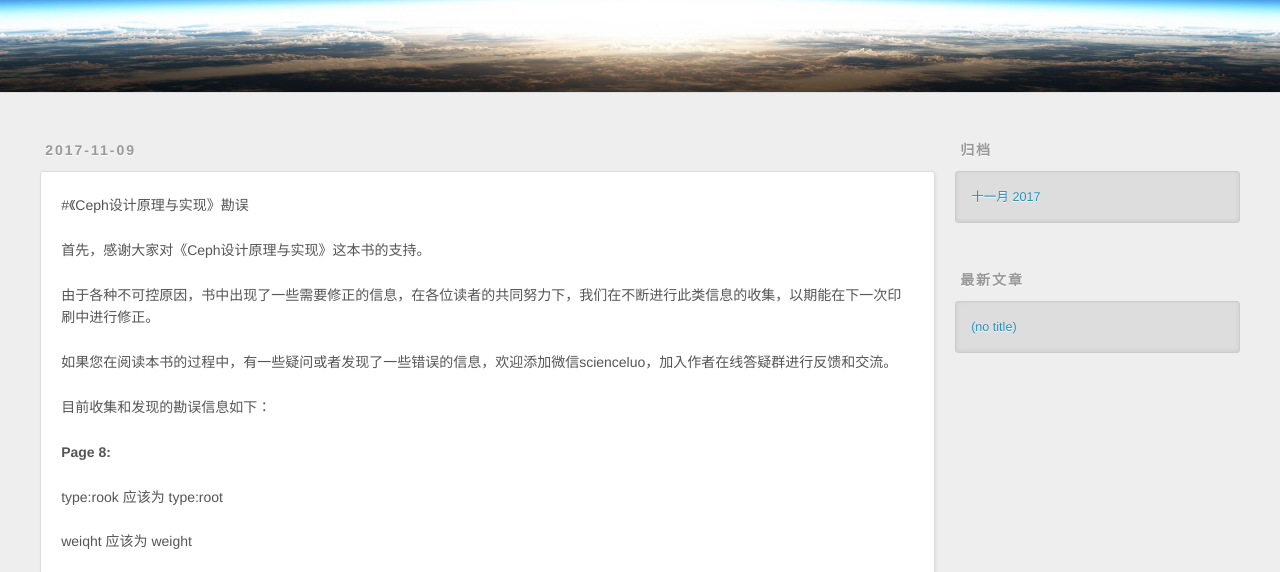
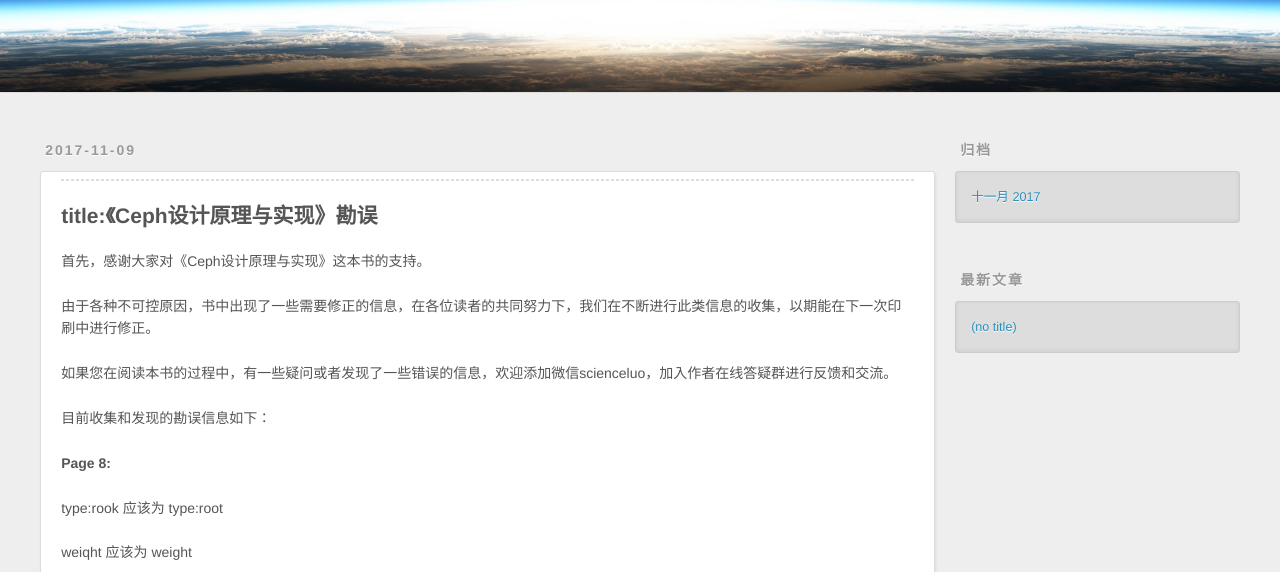
Before and after one commit to scienceluo/scienceluo.github.io, a plain HTML site: page 2017/11/09/ceph-principle-and-implementation/index.html in a window 1280 px wide. Shown: the part 208-780 px from the top of the page. Drawn offline with nearby package versions, Linux system fonts and the light colour scheme.

Commit message:
Site updated: 2017-11-09 17:28:03

```diff
--- a/2017/11/09/ceph-principle-and-implementation/index.html
+++ b/2017/11/09/ceph-principle-and-implementation/index.html
@@ -5,17 +5,17 @@
 
   <title>Ceph设计原理与实现</title>
   <meta name="viewport" content="width=device-width, initial-scale=1, maximum-scale=1">
-  <meta name="description" content="#《Ceph设计原理与实现》勘误 首先，感谢大家对《Ceph设计原理与实现》这本书的支持。 由于各种不可控原因，书中出现了一些需要修正的信息，在各位读者的共同努力下，我们在不断进行此类信息的收集，以期能在下一次印刷中进行修正。 如果您在阅读本书的过程中，有一些疑问或者发现了一些错误的信息，欢迎添加微信scienceluo，加入作者在线答疑群进行反馈和交流。 目前收集和发现的勘误信息如下： Page">
+  <meta name="description" content="title:《Ceph设计原理与实现》勘误首先，感谢大家对《Ceph设计原理与实现》这本书的支持。 由于各种不可控原因，书中出现了一些需要修正的信息，在各位读者的共同努力下，我们在不断进行此类信息的收集，以期能在下一次印刷中进行修正。 如果您在阅读本书的过程中，有一些疑问或者发现了一些错误的信息，欢迎添加微信scienceluo，加入作者在线答疑群进行反馈和交流。 目前收集和发现的勘误信息如下：">
 <meta property="og:type" content="article">
 <meta property="og:title" content="Ceph设计原理与实现">
 <meta property="og:url" content="http://scienceluo.github.io/2017/11/09/ceph-principle-and-implementation/index.html">
 <meta property="og:site_name" content="Ceph设计原理与实现">
-<meta property="og:description" content="#《Ceph设计原理与实现》勘误 首先，感谢大家对《Ceph设计原理与实现》这本书的支持。 由于各种不可控原因，书中出现了一些需要修正的信息，在各位读者的共同努力下，我们在不断进行此类信息的收集，以期能在下一次印刷中进行修正。 如果您在阅读本书的过程中，有一些疑问或者发现了一些错误的信息，欢迎添加微信scienceluo，加入作者在线答疑群进行反馈和交流。 目前收集和发现的勘误信息如下： Page">
+<meta property="og:description" content="title:《Ceph设计原理与实现》勘误首先，感谢大家对《Ceph设计原理与实现》这本书的支持。 由于各种不可控原因，书中出现了一些需要修正的信息，在各位读者的共同努力下，我们在不断进行此类信息的收集，以期能在下一次印刷中进行修正。 如果您在阅读本书的过程中，有一些疑问或者发现了一些错误的信息，欢迎添加微信scienceluo，加入作者在线答疑群进行反馈和交流。 目前收集和发现的勘误信息如下：">
 <meta property="og:locale" content="zh-CN">
-<meta property="og:updated_time" content="2017-11-09T06:28:39.698Z">
+<meta property="og:updated_time" content="2017-11-09T09:27:50.251Z">
 <meta name="twitter:card" content="summary">
 <meta name="twitter:title" content="Ceph设计原理与实现">
-<meta name="twitter:description" content="#《Ceph设计原理与实现》勘误 首先，感谢大家对《Ceph设计原理与实现》这本书的支持。 由于各种不可控原因，书中出现了一些需要修正的信息，在各位读者的共同努力下，我们在不断进行此类信息的收集，以期能在下一次印刷中进行修正。 如果您在阅读本书的过程中，有一些疑问或者发现了一些错误的信息，欢迎添加微信scienceluo，加入作者在线答疑群进行反馈和交流。 目前收集和发现的勘误信息如下： Page">
+<meta name="twitter:description" content="title:《Ceph设计原理与实现》勘误首先，感谢大家对《Ceph设计原理与实现》这本书的支持。 由于各种不可控原因，书中出现了一些需要修正的信息，在各位读者的共同努力下，我们在不断进行此类信息的收集，以期能在下一次印刷中进行修正。 如果您在阅读本书的过程中，有一些疑问或者发现了一些错误的信息，欢迎添加微信scienceluo，加入作者在线答疑群进行反馈和交流。 目前收集和发现的勘误信息如下：">
 
     <link rel="alternate" href="/atom.xml" title="Ceph设计原理与实现" type="application/atom+xml">
 
@@ -76,8 +76,8 @@
 
     <div class="article-entry" itemprop="articleBody">
 
-        <p>#《Ceph设计原理与实现》勘误</p>
-<p>首先，感谢大家对《Ceph设计原理与实现》这本书的支持。</p>
+        <hr>
+<h2 id="title-《Ceph设计原理与实现》勘误"><a href="#title-《Ceph设计原理与实现》勘误" class="headerlink" title="title:《Ceph设计原理与实现》勘误"></a>title:《Ceph设计原理与实现》勘误</h2><p>首先，感谢大家对《Ceph设计原理与实现》这本书的支持。</p>
 <p>由于各种不可控原因，书中出现了一些需要修正的信息，在各位读者的共同努力下，我们在不断进行此类信息的收集，以期能在下一次印刷中进行修正。</p>
 <p>如果您在阅读本书的过程中，有一些疑问或者发现了一些错误的信息，欢迎添加微信scienceluo，加入作者在线答疑群进行反馈和交流。</p>
 <p>目前收集和发现的勘误信息如下：</p>
@@ -100,7 +100,7 @@
 
     </div>
     <footer class="article-footer">
-      <a data-url="http://scienceluo.github.io/2017/11/09/ceph-principle-and-implementation/" data-id="cj9s92n0r0000hweb4o9j8xmx" class="article-share-link">Share</a>
+      <a data-url="http://scienceluo.github.io/2017/11/09/ceph-principle-and-implementation/" data-id="cj9s9sx4g00000sebqrmkz2cy" class="article-share-link">Share</a>
 
 
     </footer>
```
Also changed, not shown: index.html (+3 -3 lines).
